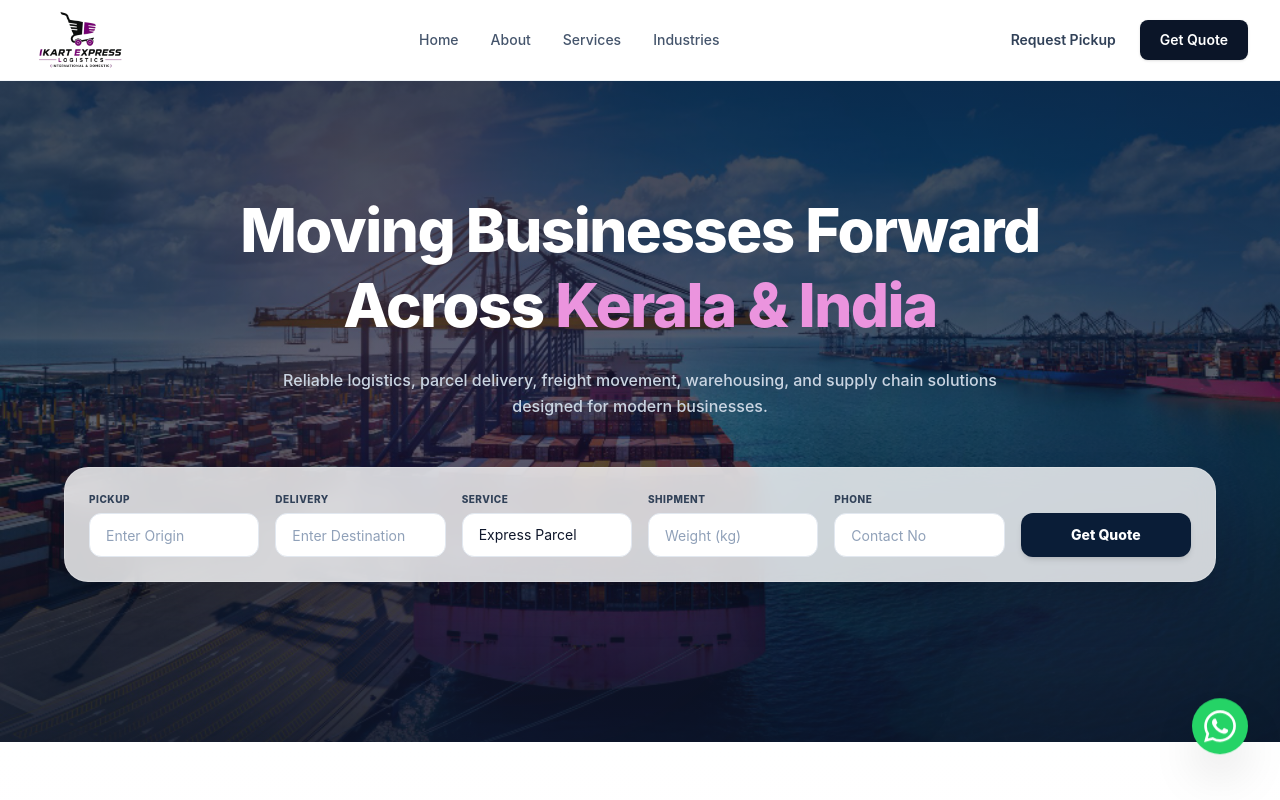
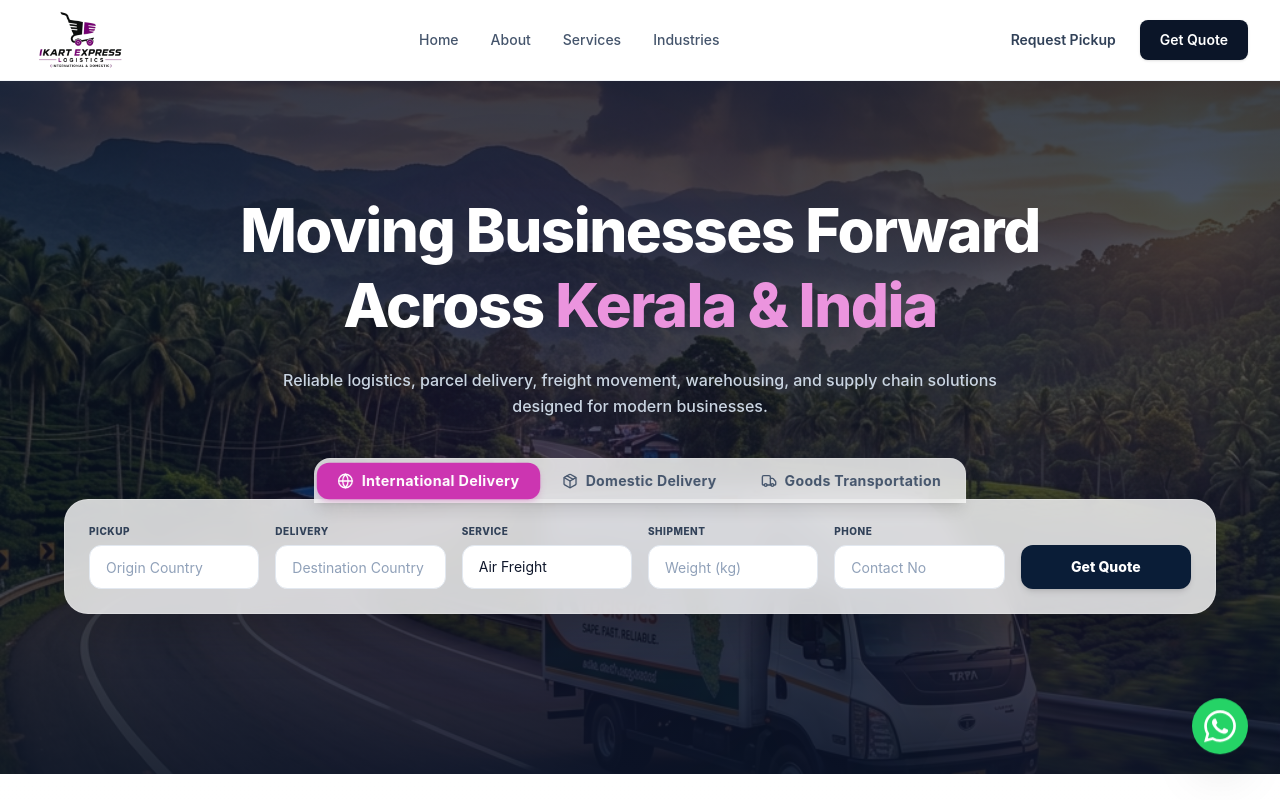
Before and after one commit to aditya5885/ikart, a React (Vite) app: page / in a window 1280 px wide. Shown: the top 800 px of the page. Built offline with nearby package versions, Linux system fonts and the light colour scheme.

Commit message:
Initial commit

```diff
--- a/src/components/Hero.tsx
+++ b/src/components/Hero.tsx
@@ -1,7 +1,16 @@
-import heroBg from "../assets/hero.jpg";
+import { useState } from "react";
+import heroBg from "../assets/covered_van_hero.png";
 import FadeIn from "./FadeIn";
+import { Truck, Globe, Package } from "lucide-react";
 
 const Hero = () => {
+  const [activeTab, setActiveTab] = useState("international");
+
+  const tabs = [
+    { id: "international", label: "International Delivery", icon: Globe },
+    { id: "domestic", label: "Domestic Delivery", icon: Package },
+    { id: "goods", label: "Goods Transportation", icon: Truck },
+  ];
 
   return (
     <section id="home" className="relative bg-[#0B1528] pt-20 pb-20 md:pt-28 md:pb-28 overflow-hidden">
@@ -32,14 +41,38 @@ const Hero = () => {
           </p>
         </FadeIn>
 
-        {/* Frosted Glass Availability Form */}
+        {/* Frosted Glass Availability Form with Tabs */}
         <FadeIn direction="up" delay={0.3}>
+          <div className="max-w-6xl mx-auto relative mt-16 md:mt-20">
+            {/* Tab Switcher - Centered and Touching Form */}
+            <div className="absolute -top-[41px] left-1/2 -translate-x-1/2 inline-flex p-1 bg-white/80 backdrop-blur-md border border-white/20 border-b-0 rounded-t-2xl shadow-lg gap-1 max-w-[calc(100%-2rem)] overflow-x-auto [-ms-overflow-style:none] [scrollbar-width:none] [&::-webkit-scrollbar]:hidden z-10">
+              {tabs.map((tab) => {
+                const isActive = activeTab === tab.id;
+                const Icon = tab.icon;
+                return (
+                  <button
+                    key={tab.id}
+                    type="button"
+                    onClick={() => setActiveTab(tab.id)}
+                    className={`flex items-center gap-2 px-4 sm:px-5 py-2 rounded-xl text-xs sm:text-sm font-bold tracking-wide transition-all duration-300 whitespace-nowrap cursor-pointer ${
+                      isActive
+                        ? "bg-primary-500 text-white shadow-md shadow-primary-500/20 scale-[1.02]"
+                        : "text-slate-600 hover:text-slate-900 hover:bg-slate-100/50"
+                    }`}
+                  >
+                    <Icon className="h-4 w-4" />
+                    {tab.label}
+                  </button>
+                );
+              })}
+            </div>
+
             <form
               onSubmit={(e) => {
                 e.preventDefault();
                 window.location.href = "/contact";
               }}
-            className="max-w-6xl mx-auto bg-white/80 backdrop-blur-md p-6 rounded-3xl border border-white/20 shadow-2xl mb-12 text-left"
+              className="w-full bg-white/80 backdrop-blur-md p-6 rounded-3xl border border-white/20 shadow-2xl mb-12 text-left"
             >
               <div className="grid grid-cols-1 sm:grid-cols-2 md:grid-cols-6 gap-4 items-end">
 
@@ -50,7 +83,7 @@ const Hero = () => {
                   </label>
                   <input
                     type="text"
-                  placeholder="Enter Origin"
+                    placeholder={activeTab === "international" ? "Origin Country" : "Enter Origin"}
                     className="w-full h-11 bg-white border border-slate-200 text-slate-900 rounded-xl px-4 text-sm placeholder-slate-400 focus:outline-none focus:border-primary-500 focus:ring-1 focus:ring-primary-500 transition-all"
                     required
                   />
@@ -63,7 +96,7 @@ const Hero = () => {
                   </label>
                   <input
                     type="text"
-                  placeholder="Enter Destination"
+                    placeholder={activeTab === "international" ? "Destination Country" : "Enter Destination"}
                     className="w-full h-11 bg-white border border-slate-200 text-slate-900 rounded-xl px-4 text-sm placeholder-slate-400 focus:outline-none focus:border-primary-500 focus:ring-1 focus:ring-primary-500 transition-all"
                     required
                   />
@@ -75,10 +108,28 @@ const Hero = () => {
                     SERVICE
                   </label>
                   <select className="w-full h-11 bg-white border border-slate-200 text-slate-900 rounded-xl px-4 text-sm appearance-none focus:outline-none focus:border-primary-500 focus:ring-1 focus:ring-primary-500 transition-all cursor-pointer">
-                  <option value="express">Express Parcel</option>
+                    {activeTab === "international" && (
+                      <>
+                        <option value="air-freight">Air Freight</option>
+                        <option value="ocean-freight">Ocean Freight</option>
+                        <option value="intl-courier">International Courier</option>
+                      </>
+                    )}
+                    {activeTab === "domestic" && (
+                      <>
+                        <option value="express-parcel">Express Parcel</option>
+                        <option value="std-delivery">Standard Delivery</option>
+                        <option value="same-day">Same Day Delivery</option>
+                      </>
+                    )}
+                    {activeTab === "goods" && (
+                      <>
                         <option value="cargo">Standard Cargo</option>
+                        <option value="ftl">Full Truckload (FTL)</option>
+                        <option value="ltl">Part Truckload (LTL)</option>
                         <option value="cold-chain">Cold Chain</option>
-                  <option value="warehousing">Warehousing</option>
+                      </>
+                    )}
                   </select>
                 </div>
 
@@ -117,6 +168,7 @@ const Hero = () => {
 
               </div>
             </form>
+          </div>
         </FadeIn>
 
       </div>
```
Also changed, not shown: src/assets/covered_van_hero.png (added). Lines whose indentation alone changed are shown as unchanged.
